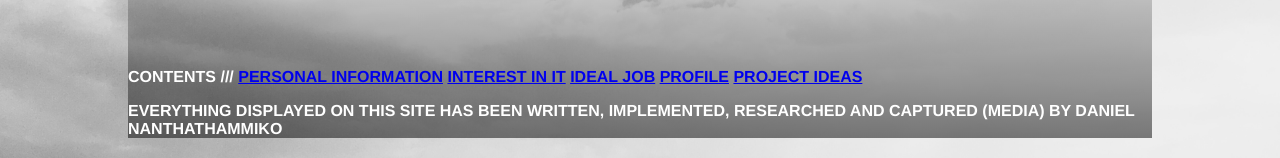
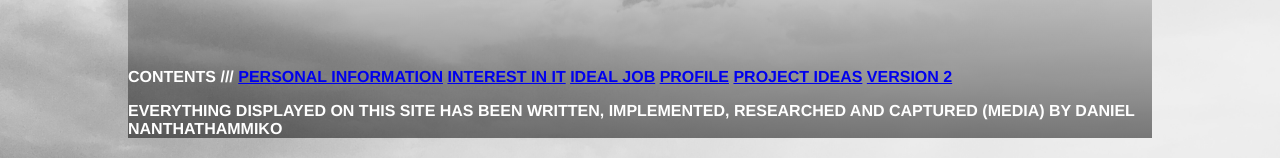
Before and after one commit to DN3196237/COSC1078-IT-A1-, a plain HTML site: page index_2.html in a window 1280 px wide. Shown: the part 183-341 px from the top of the page. Drawn offline with Linux system fonts and the light colour scheme.

Commit message:
Update index_2.html

```diff
--- a/index_2.html
+++ b/index_2.html
@@ -88,6 +88,7 @@ CONTENTS&nbsp;///
 <a href="#3">IDEAL JOB</a>
 <a href="#4">PROFILE</a>
 <a href="#5">PROJECT IDEAS</a>
+<a href="index_2.html">VERSION 2</a>
 </p>
 <p>
 EVERYTHING DISPLAYED ON THIS SITE HAS BEEN WRITTEN, IMPLEMENTED, RESEARCHED AND CAPTURED (MEDIA) BY DANIEL NANTHATHAMMIKO
```
